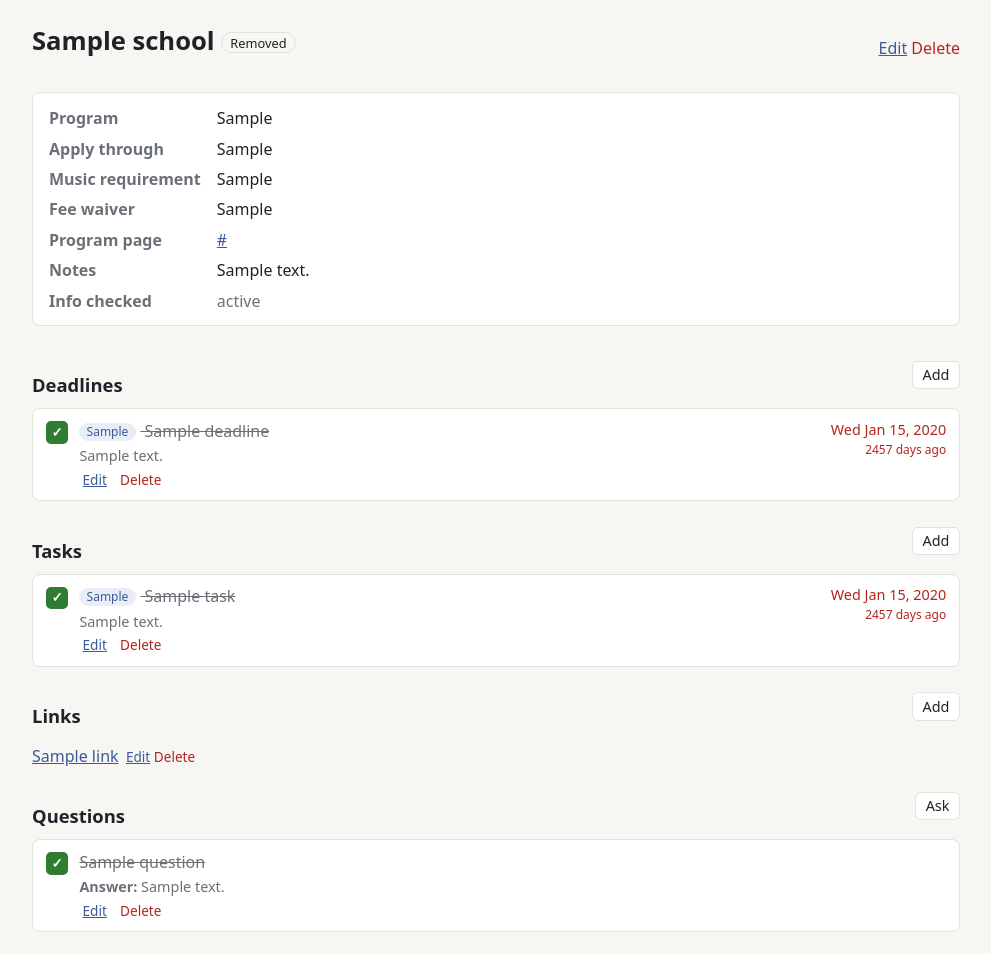
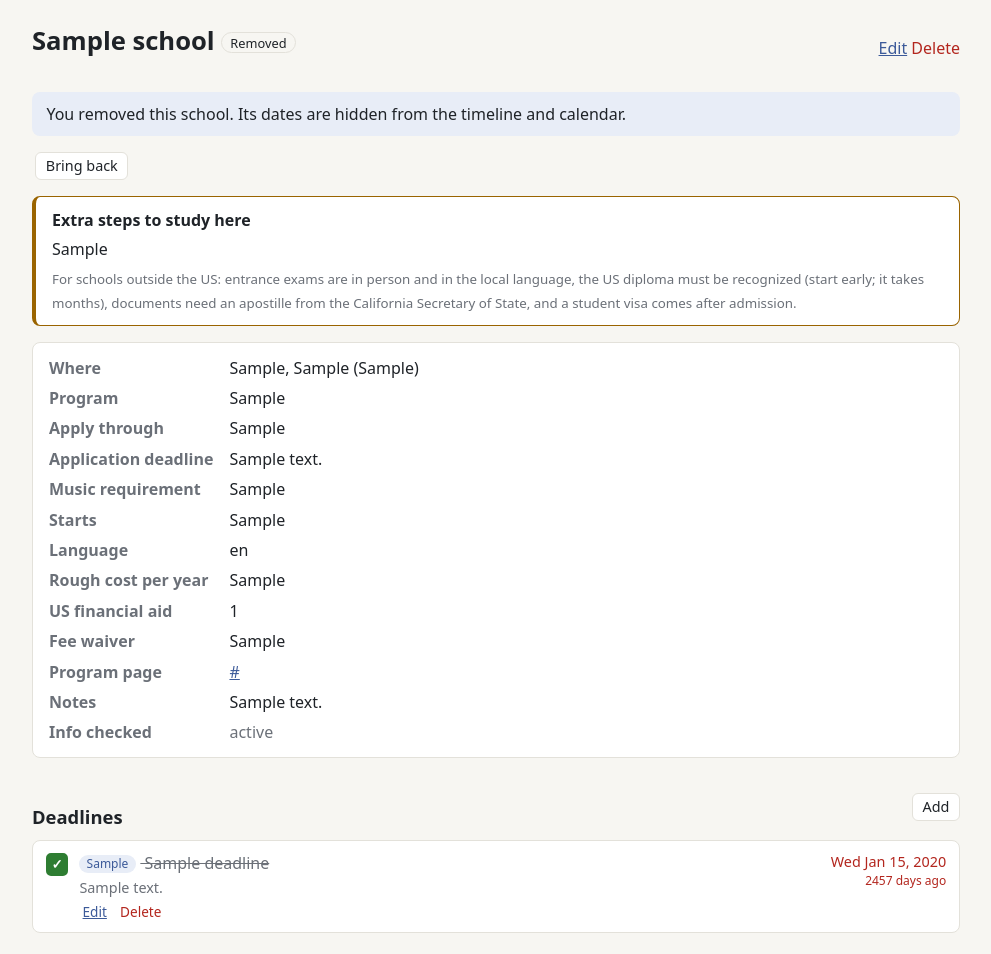
Before and after one commit to evanmathis/collegeplanner, a Flask app: page /schools/1 in a window 1280 px wide. Shown: the part 51-1005 px from the top of the page, without its empty margins (144-1135 px from the left). Before the commit the page ends 983 px from the top, so only its background shows below. Run offline with Flask 3, Linux system fonts and the light colour scheme; tables that the repository leaves empty hold one stand-in row (values such as "Sample post").

Commit message:
Add 23 more schools with a keep / remove choice for each
Imports data/more_schools.csv (California private, out of state, Spain and
Latin America) and the earlier suggestions as "Considering". Cian picks Keep
(moves to Applying) or Remove (hidden, restorable) on the Schools page or a
school's page; only kept schools feed the timeline, tasks, aid page and
calendar. School pages show location, language, cost, US aid and the extra
steps abroad. New columns are added to existing databases on startup, and
re-running the seed never changes a school's status.

Co-Authored-By: Claude Opus 5.5 (1M context) <noreply@anthropic.com>
Claude-Session: https://claude.ai/code/session_01WYR94JrpP8Um6gddmr2Zer

```diff
--- a/planner/__init__.py
+++ b/planner/__init__.py
@@ -36,5 +36,24 @@ def create_app(config=None):
 
     with app.app_context():
         db.create_all()
+        add_missing_columns()
 
     return app
+
+
+def add_missing_columns():
+    """create_all() won't add new columns to an existing table, so add them here.
+
+    Keeps an existing planner database (local SQLite or DreamHost MySQL) working
+    after an update without a separate migration tool.
+    """
+    from sqlalchemy import inspect, text
+
+    inspector = inspect(db.engine)
+    with db.engine.begin() as conn:
+        for table in db.metadata.sorted_tables:
+            existing = {c["name"] for c in inspector.get_columns(table.name)}
+            for column in table.columns:
+                if column.name not in existing:
+                    col_type = column.type.compile(dialect=db.engine.dialect)
+                    conn.execute(text(f"ALTER TABLE {table.name} ADD COLUMN {column.name} {col_type}"))
--- a/planner/static/style.css
+++ b/planner/static/style.css
@@ -105,3 +105,14 @@ ul.plain li { padding: .3rem 0; }
 label.copy { display: grid; gap: .25rem; font-weight: 600; font-size: .9rem; margin: .8rem 0; }
 label.copy input { font: inherit; font-weight: 400; font-size: .85rem; padding: .45rem .6rem; border-radius: 6px;
   border: 1px solid var(--line); background: var(--card); color: var(--ink); width: 100%; }
+h3 { font-size: 1rem; margin: 1.2rem 0 .4rem; }
+.idea-head { display: flex; flex-wrap: wrap; gap: .4rem .8rem; justify-content: space-between; align-items: center; }
+.choose .btn { margin-left: .2rem; }
+.btn.keep { border-color: var(--good); color: var(--good); }
+.decide { background: var(--accent-soft); border-radius: 8px; padding: .6rem .9rem; display: flex;
+          flex-wrap: wrap; gap: .5rem 1rem; align-items: center; justify-content: space-between; }
+.abroad { background: var(--card); border: 1px solid var(--warn); border-left-width: 4px; border-radius: 8px;
+          padding: .7rem 1rem; margin-bottom: 1rem; }
+.abroad p { margin: .3rem 0; }
+details.removed { margin-top: 1.8rem; }
+details.removed summary { cursor: pointer; font-weight: 600; color: var(--muted); }
--- /dev/null
+++ b/planner/templates/_choose.html
@@ -0,0 +1,11 @@
+{# Keep / Remove / Restore buttons for one school. Expects `s`. #}
+<form method="post" action="{{ url_for('planner.choose', id=s.id) }}" class="inline choose">
+  <input type="hidden" name="_csrf" value="{{ csrf_token }}">
+  <input type="hidden" name="next" value="{{ request.full_path }}">
+  {% if s.status == 'Removed' %}
+    <button class="btn small" name="choice" value="restore">Bring back</button>
+  {% else %}
+    <button class="btn small keep" name="choice" value="keep">Keep</button>
+    <button class="btn small" name="choice" value="remove">Remove</button>
+  {% endif %}
+</form>
--- a/planner/templates/dashboard.html
+++ b/planner/templates/dashboard.html
@@ -9,6 +9,10 @@
   <a href="{{ url_for('planner.tasks') }}"><b>{{ open_tasks }}</b> open tasks</a>
   <a href="{{ url_for('planner.questions') }}"><b>{{ open_questions }}</b> open questions</a>
 </div>
+
+{% if undecided %}
+<p class="decide">{{ undecided }} more schools are waiting for a keep or remove decision. <a href="{{ url_for('planner.schools') }}#deciding">Look through them</a>.</p>
+{% endif %}
 
 {% if overdue %}
 <h2>Overdue</h2>
@@ -40,6 +44,6 @@
   </tbody>
 </table>
 {% else %}
-<p class="muted">No schools yet. <a href="{{ url_for('planner.edit', kind='school') }}">Add one</a>, or run <code>flask --app planner seed</code> to load the list.</p>
+<p class="muted">No schools yet. <a href="{{ url_for('planner.edit', kind='school') }}">Add one</a>, or run <code>flask --app planner seed</code> to load the list, or keep some from <a href="{{ url_for('planner.schools') }}#deciding">Still deciding</a>.</p>
 {% endif %}
 {% endblock %}
--- a/planner/templates/school.html
+++ b/planner/templates/school.html
@@ -6,10 +6,30 @@
   <h1>{{ school.name }} <span class="status status-{{ school.status|lower }}">{{ school.status }}</span></h1>
   {{ actions('school', school) }}
 </div>
+{% if not school.on_list %}
+<p class="decide">
+  {% if school.status == 'Removed' %}You removed this school. Its dates are hidden from the timeline and calendar.
+  {% else %}Still deciding. Keep it to add its dates to the timeline and calendar.{% endif %}
+  {% set s = school %}{% include "_choose.html" %}
+</p>
+{% endif %}
+{% if school.abroad_steps %}
+<div class="abroad">
+  <b>Extra steps to study here</b>
+  <p>{{ school.abroad_steps }}</p>
+  <small class="muted">For schools outside the US: entrance exams are in person and in the local language, the US diploma must be recognized (start early; it takes months), documents need an apostille from the California Secretary of State, and a student visa comes after admission.</small>
+</div>
+{% endif %}
 <dl class="facts">
+  {% if school.city or school.country %}<dt>Where</dt><dd>{{ [school.city, school.country]|select|join(', ') }}{% if school.school_type %} ({{ school.school_type }}){% endif %}</dd>{% endif %}
   {% if school.degree %}<dt>Program</dt><dd>{{ school.degree }}</dd>{% endif %}
   {% if school.app_platform %}<dt>Apply through</dt><dd>{{ school.app_platform }}</dd>{% endif %}
+  {% if school.app_deadline_note %}<dt>Application deadline</dt><dd>{{ school.app_deadline_note }}</dd>{% endif %}
   {% if school.music_requirement %}<dt>Music requirement</dt><dd>{{ school.music_requirement }}</dd>{% endif %}
+  {% if school.entry_term %}<dt>Starts</dt><dd>{{ school.entry_term }}</dd>{% endif %}
+  {% if school.language %}<dt>Language</dt><dd>{{ school.language }}</dd>{% endif %}
+  {% if school.cost %}<dt>Rough cost per year</dt><dd>{{ school.cost }}</dd>{% endif %}
+  {% if school.us_aid %}<dt>US financial aid</dt><dd>{{ school.us_aid }}</dd>{% endif %}
   <dt>Fee waiver</dt><dd>{{ school.fee_waiver }}</dd>
   {% if school.program_link %}<dt>Program page</dt><dd><a href="{{ school.program_link }}" target="_blank" rel="noopener">{{ school.program_link }}</a></dd>{% endif %}
   {% if school.notes %}<dt>Notes</dt><dd>{{ school.notes }}</dd>{% endif %}
--- a/planner/views.py
+++ b/planner/views.py
@@ -8,9 +8,9 @@ from flask import (Blueprint, Response, abort, current_app, flash, redirect,
 
 from . import db
 from .ical import build_calendar
-from .models import (DEADLINE_KINDS, FEE_WAIVER_STATUSES, QUESTION_TOPICS,
-                     SCHOLARSHIP_STATUSES, SCHOOL_STATUSES, TASK_CATEGORIES, Deadline,
-                     Link, Question, Scholarship, School, Task)
+from .models import (DEADLINE_KINDS, FEE_WAIVER_STATUSES, OFF_LIST, QUESTION_TOPICS,
+                     SCHOLARSHIP_STATUSES, SCHOOL_STATUSES, SCHOOL_SYSTEMS, TASK_CATEGORIES,
+                     UNDECIDED, Deadline, Link, Question, Scholarship, School, Task)
 
 bp = Blueprint("planner", __name__)
 
@@ -19,11 +19,20 @@ bp = Blueprint("planner", __name__)
 FORMS = {
     "school": (School, "School", [
         ("name", "Name", "text", None),
-        ("system", "System", "select", ["UC", "CSU", "Out of state", "Other"]),
+        ("system", "System", "select", SCHOOL_SYSTEMS),
         ("status", "Status", "select", SCHOOL_STATUSES),
+        ("country", "Country", "text", None),
+        ("city", "City", "text", None),
+        ("school_type", "Public or private", "select", ["", "public", "private"]),
         ("degree", "Degree / program", "text", None),
-        ("app_platform", "Application platform", "text", None),
+        ("app_platform", "How to apply", "text", None),
+        ("app_deadline_note", "Application deadline (as the school states it)", "text", None),
         ("music_requirement", "Music requirement (portfolio, audition...)", "textarea", None),
+        ("entry_term", "Starts", "text", None),
+        ("language", "Language of teaching", "text", None),
+        ("cost", "Rough cost per year", "text", None),
+        ("us_aid", "US financial aid", "text", None),
+        ("abroad_steps", "Extra steps to study abroad", "textarea", None),
         ("program_link", "Program page", "url", None),
         ("fee_waiver", "Application fee waiver", "select", FEE_WAIVER_STATUSES),
         ("notes", "Notes", "textarea", None),
@@ -126,10 +135,14 @@ def timeline_items(include_done=False):
     """Everything with a date, as dicts sorted by date."""
     items = []
     for d in Deadline.query.all():
+        if d.school and not d.school.on_list:
+            continue
         if include_done or not d.done:
             items.append(dict(kind="deadline", obj=d, date=d.due_date, title=d.title,
                               label=d.kind, school=d.school, done=d.done))
     for t in Task.query.filter(Task.due_date.isnot(None)).all():
+        if t.school and not t.school.on_list:
+            continue
         if include_done or not t.done:
             items.append(dict(kind="task", obj=t, date=t.due_date, title=t.title,
                               label="Task", school=t.school, done=t.done))
@@ -142,17 +155,24 @@ def timeline_items(include_done=False):
     return items
 
 
+def on_list_schools():
+    return (School.query.filter(School.status.notin_(OFF_LIST))
+            .order_by(School.name).all())
+
+
 @bp.route("/")
 def dashboard():
     today = date.today()
     items = timeline_items()
     overdue = [i for i in items if i["date"] < today]
     soon = [i for i in items if today <= i["date"] <= today + timedelta(days=30)]
-    schools = School.query.filter(School.status != "Idea").order_by(School.name).all()
-    open_tasks = Task.query.filter_by(done=False).count()
+    schools = on_list_schools()
+    undecided = School.query.filter(School.status.in_(UNDECIDED)).count()
+    open_tasks = sum(1 for t in Task.query.filter_by(done=False) if not t.school or t.school.on_list)
     open_questions = Question.query.filter_by(done=False).count()
     return render_template("dashboard.html", overdue=overdue, soon=soon, schools=schools,
-                           open_tasks=open_tasks, open_questions=open_questions)
+                           open_tasks=open_tasks, open_questions=open_questions,
+                           undecided=undecided)
 
 
 @bp.route("/timeline")
@@ -167,9 +187,34 @@ def timeline():
 @bp.route("/schools")
 def schools():
     rows = School.query.order_by(School.name).all()
-    active = [s for s in rows if s.status != "Idea"]
-    ideas = [s for s in rows if s.status == "Idea"]
-    return render_template("schools.html", active=active, ideas=ideas)
+    active = [s for s in rows if s.on_list]
+    removed = [s for s in rows if s.status == "Removed"]
+    groups = OrderedDict((g, []) for g in SCHOOL_SYSTEMS)
+    for s in rows:
+        if s.undecided:
+            groups[s.system if s.system in groups else "Other"].append(s)
+    deciding = [(g, items) for g, items in groups.items() if items]
+    return render_template("schools.html", active=active, deciding=deciding, removed=removed)
+
+
+@bp.route("/schools/<int:id>/choose", methods=["POST"])
+def choose(id):
+    """Cian's keep / remove choice. Removing never deletes, so it can be undone."""
+    school = db.get_or_404(School, id)
+    choice = request.form.get("choice")
+    if choice == "keep":
+        school.status = "Applying"
+        flash(f"{school.name} is on your list. Its dates are now on the timeline.")
+    elif choice == "remove":
+        school.status = "Removed"
+        flash(f"{school.name} removed. You can bring it back from the bottom of the Schools page.")
+    elif choice == "restore":
+        school.status = "Considering"
+        flash(f"{school.name} is back under Still deciding.")
+    else:
+        abort(400)
+    db.session.commit()
+    return redirect(safe_next(request.form.get("next"), url_for("planner.schools")))
 
 
 @bp.route("/schools/<int:id>")
@@ -181,7 +226,7 @@ def school_detail(id):
 @bp.route("/tasks")
 def tasks():
     rows = Task.query.order_by(Task.done, Task.due_date.is_(None), Task.due_date).all()
-    return render_template("tasks.html", tasks=rows)
+    return render_template("tasks.html", tasks=[t for t in rows if not t.school or t.school.on_list])
 
 
 @bp.route("/questions")
@@ -194,11 +239,13 @@ def questions():
 def aid():
     aid_deadlines = (Deadline.query.filter(Deadline.kind.in_(["Financial aid", "Scholarship"]))
                      .order_by(Deadline.due_date).all())
-    schools = School.query.filter(School.status != "Idea").order_by(School.name).all()
+    schools = on_list_schools()
     scholarships = Scholarship.query.order_by(Scholarship.deadline.is_(None),
                                               Scholarship.deadline).all()
     aid_tasks = (Task.query.filter_by(category="Financial aid")
                  .order_by(Task.done, Task.due_date).all())
+    aid_deadlines = [d for d in aid_deadlines if not d.school or d.school.on_list]
+    aid_tasks = [t for t in aid_tasks if not t.school or t.school.on_list]
     return render_template("aid.html", aid_deadlines=aid_deadlines, schools=schools,
                            scholarships=scholarships, aid_tasks=aid_tasks,
                            fee_waiver_statuses=FEE_WAIVER_STATUSES)
```
Also changed, not shown: data/more_schools.csv (added, +24 -0 lines), data/more_schools_notes.md (added, +48 -0 lines), planner/models.py (+26 -2 lines), planner/seed.py (+70 -8 lines), planner/templates/schools.html (+33 -9 lines), tests/test_app.py (+50 -2 lines), README.md.
